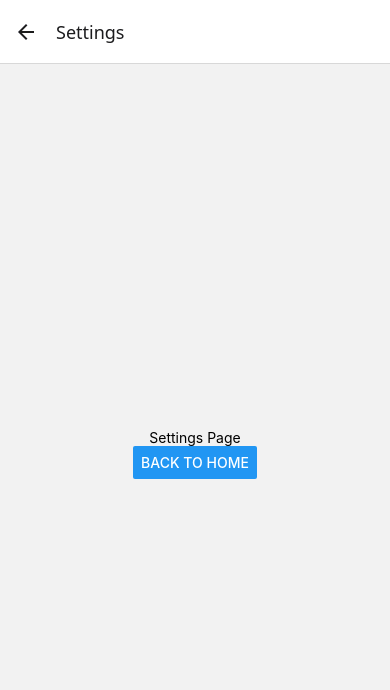
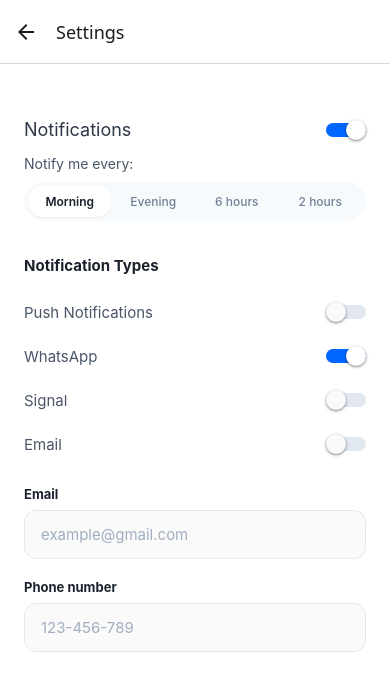
Before and after one commit to set-b/energy-monitoring-app-front-end, a React Native app: screen /Settings in a window 390 px wide. Shown: the top 690 px of the page. Built offline with nearby package versions, Linux system fonts and the light colour scheme; no server answers.

Commit message:
settings page created

```diff
--- a/screens/settingspage.js
+++ b/screens/settingspage.js
@@ -1,14 +1,202 @@
-import { StyleSheet, Text, View, Button } from 'react-native';
+import React, { useState } from "react";
+import { StyleSheet, Text, View, Switch, TextInput, TouchableOpacity, ScrollView, Platform } from "react-native";
 
-export default function SettingsPage({ navigation }) {
+export default function SettingsScreen() {
+  //toggles
+  const [mainNotif, setMainNotif] = useState(true);
+  const [activeNotifType, setActiveNotifType] = useState("WhatsApp");
+
+  //interval
+  const [selectedInterval, setSelectedInterval] = useState("Morning");
+
+  //text input
+  const [emailText, setEmailText] = useState("");
+  const [phoneNo, setPhoneNo] = useState("");
+
+  const intervals = ["Morning", "Evening", "6 hours", "2 hours"];
+
   return (
     <View style={styles.container}>
-      <Text>Settings Page</Text>
-      <Button title="Back to Home" onPress={() => navigation.navigate('Home')} />
+      <ScrollView contentContainerStyle={styles.scrollContent}>
+        <View style={styles.mainRow}>
+          <Text style={styles.mainRowText}>Notifications</Text>
+          <Switch
+            trackColor={{ false: "#E2E8F0", true: "#0066FF" }}
+            activeThumbColor={"#FFFFFF"}
+            onValueChange={() => setMainNotif(!mainNotif)}
+            value={mainNotif}
+          />
+        </View>
+
+        <Text style={styles.subLabel}>Notify me every:</Text>
+        <View style={styles.segmentContainer}>
+          {intervals.map((item) => (
+            <TouchableOpacity
+              key={item}
+              style={[
+                styles.segmentButton,
+                selectedInterval === item && styles.segmentButtonActive,
+              ]}
+              onPress={() => setSelectedInterval(item)}
+            >
+              <Text
+                style={[
+                  styles.segmentText,
+                  selectedInterval === item && styles.segmentTextActive,
+                ]}
+              >
+                {item}
+              </Text>
+            </TouchableOpacity>
+          ))}
+        </View>
+
+        <Text style={styles.sectionHeader}>Notification Types</Text>
+
+        {["Push Notifications", "WhatsApp", "Signal", "Email"].map(
+          (label, index) => {
+            const isSelected = activeNotifType === label;
+
+            return (
+              <View key={index} style={styles.subRow}>
+                <Text
+                  style={[
+                    styles.subRowText,
+                    !mainNotif && { color: "#A0AEC0" },
+                  ]}
+                >
+                  {label}
+                </Text>
+                <Switch
+                  trackColor={{ false: "#E2E8F0", true: "#0066FF" }}
+                  activeThumbColor={"#FFFFFF"}
+                  onValueChange={() => setActiveNotifType(label)}
+                  value={mainNotif && isSelected}
+                />
+              </View>
+            );
+          }
+        )}
+
+        <View style={styles.inputGroup}>
+          <Text style={styles.inputLabel}>Email</Text>
+          <TextInput
+            style={styles.textInput}
+            placeholder="example@gmail.com"
+            placeholderTextColor="#A0AEC0"
+            value={emailText}
+            onChangeText={setEmailText}
+            keyboardType="email-address"
+            autoCapitalize="none"
+          />
+        </View>
+
+        <View style={styles.inputGroup}>
+          <Text style={styles.inputLabel}>Phone number</Text>
+          <TextInput
+            style={styles.textInput}
+            placeholder="123-456-789"
+            placeholderTextColor="#A0AEC0"
+            value={phoneNo}
+            onChangeText={setPhoneNo}
+            keyboardType="phone-pad"
+          />
+        </View>
+      </ScrollView>
     </View>
   );
 }
 
 const styles = StyleSheet.create({
-  container: { flex: 1, alignItems: 'center', justifyContent: 'center' },
+  container: {
+    flex: 1,
+    backgroundColor: "#FFFFFF",
+    paddingTop: Platform.OS === "ios" ? 60 : 40,
+  },
+  scrollContent: {
+    paddingHorizontal: 24,
+    paddingBottom: 120,
+  },
+  mainRow: {
+    flexDirection: "row",
+    justifyContent: "space-between",
+    alignItems: "center",
+    marginVertical: 15,
+  },
+  mainRowText: {
+    fontSize: 18,
+    color: "#2D3748",
+  },
+  subLabel: {
+    fontSize: 14,
+    color: "#4A5568",
+    marginBottom: 10,
+  },
+  segmentContainer: {
+    flexDirection: "row",
+    backgroundColor: "#F7FAFC",
+    borderRadius: 20,
+    padding: 4,
+    justifyContent: "space-between",
+    marginBottom: 25,
+  },
+  segmentButton: {
+    flex: 1,
+    paddingVertical: 8,
+    alignItems: "center",
+    borderRadius: 16,
+  },
+  segmentButtonActive: {
+    backgroundColor: "#FFFFFF",
+    shadowColor: "#000",
+    shadowOffset: { width: 0, height: 1 },
+    shadowOpacity: 0.05,
+    shadowRadius: 2,
+    elevation: 1,
+  },
+  segmentText: {
+    fontSize: 12,
+    fontWeight: "500",
+    color: "#718096",
+  },
+  segmentTextActive: {
+    color: "#1A202C",
+    fontWeight: "600",
+  },
+  sectionHeader: {
+    fontSize: 15,
+    fontWeight: "700",
+    color: "#1A202C",
+    marginTop: 10,
+    marginBottom: 15,
+  },
+  subRow: {
+    flexDirection: "row",
+    justifyContent: "space-between",
+    alignItems: "center",
+    paddingVertical: 12,
+  },
+  subRowText: {
+    fontSize: 15,
+    color: "#4A5568",
+  },
+  inputGroup: {
+    marginTop: 20,
+  },
+  inputLabel: {
+    fontSize: 13,
+    fontWeight: "700",
+    color: "#1A202C",
+    marginBottom: 8,
+  },
+  textInput: {
+    borderWidth: 1,
+    borderColor: "#E2E8F0",
+    borderRadius: 12,
+    paddingHorizontal: 16,
+    paddingVertical: 14,
+    fontSize: 15,
+    color: "#2D3748",
+    backgroundColor: "#FAFAFA",
+  },
 });
```
